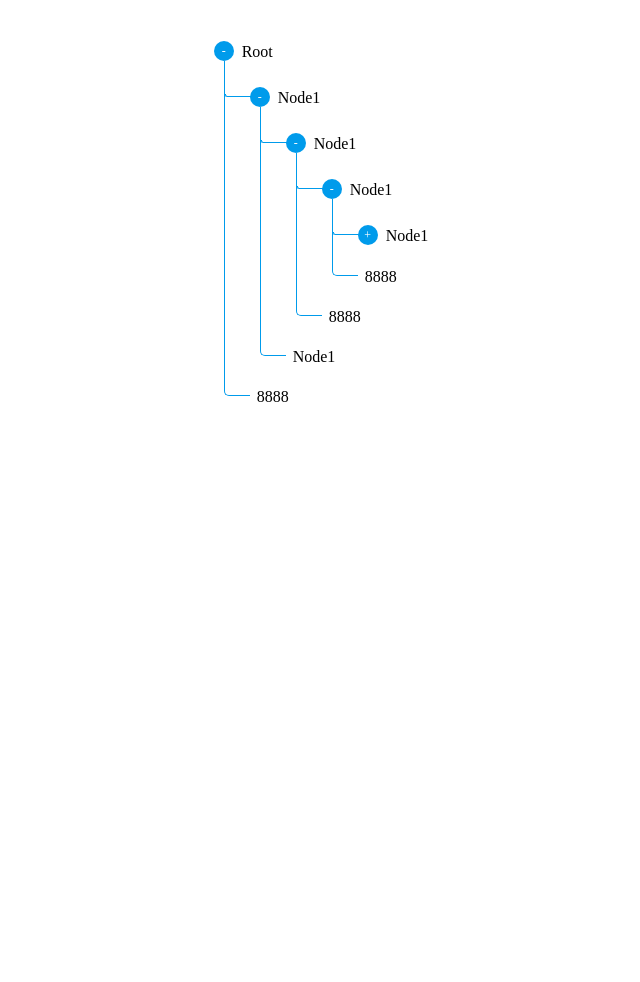
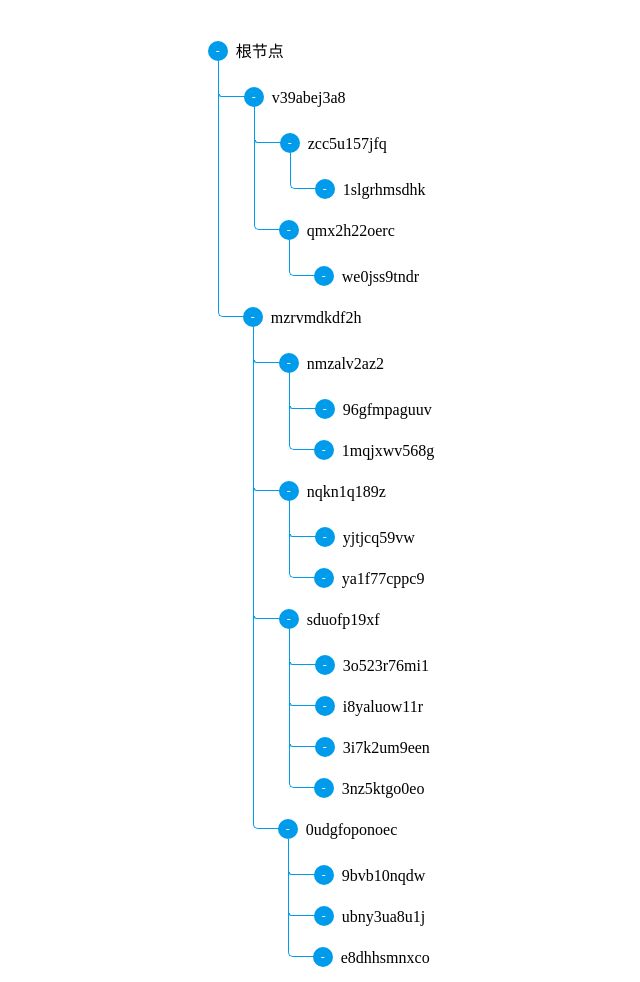
Before and after one commit to yaoxiaojuan/MindMap, a website with bundled scripts: page src/html/index.html in a window 1280 px wide. Shown: the whole page, without its empty margins (319-959 px from the left). Before the commit the page ends 800 px from the top, so only its background shows below. Built offline with nearby package versions, Linux system fonts and the light colour scheme; files whose address does not match are found by name.

Commit message:
random data

```diff
--- a/index.html
+++ b/index.html
@@ -1 +1 @@
-<!DOCTYPE html><html lang="en"><head><meta charset="UTF-8"><title>MindMap</title><link rel="stylesheet" href="./dist/css/index.css"></head><body><div class="wrapper"><div class="tree"><span class="tree-switcher tree-switcher_close tree-node">Root</span><ul class="tree-child-tree"><li><span class="tree-switcher tree-switcher_close tree-node">Node1</span><ul class="tree-child-tree"><li><span class="tree-switcher tree-switcher_close tree-node">Node1</span><ul class="tree-child-tree"><li><span class="tree-switcher tree-switcher_close tree-node">Node1</span><ul class="tree-child-tree"><li><span class="tree-switcher tree-switcher_open tree-node">Node1</span></li><li><span class="tree-node tree-switcher tree-switcher_noop tree-node_active">8888</span></li></ul></li><li><span class="tree-switcher tree-switcher_noop tree-node">8888</span></li></ul></li><li><span class="tree-switcher tree-switcher_noop tree-node">Node1</span></li></ul></li><li><span class="tree-switcher tree-switcher_noop tree-node">8888</span></li></ul></div></div></body><script src="./dist/js/bundle.js"></script></html>
+<!DOCTYPE html><html lang="en"><head><meta charset="UTF-8"><title>MindMap</title><link rel="stylesheet" href="./dist/css/index.css"></head><body><div class="wrapper"><div class="tree" id="tree"></div><!--<button id="random">Random</button>--></div></body><script src="./dist/js/bundle.js"></script></html>
--- a/src/html/index.html
+++ b/src/html/index.html
@@ -7,41 +7,9 @@
 </head>
 <body>
 <div class="wrapper">
-  <div class="tree">
-    <span class="tree-switcher tree-switcher_close tree-node">Root</span>
-    <ul class="tree-child-tree">
-      <li>
-        <span class="tree-switcher tree-switcher_close tree-node">Node1</span>
-        <ul class="tree-child-tree">
-          <li>
-            <span class="tree-switcher tree-switcher_close tree-node">Node1</span>
-            <ul class="tree-child-tree">
-              <li>
-                <span class="tree-switcher tree-switcher_close tree-node">Node1</span>
-                <ul class="tree-child-tree">
-                  <li>
-                    <span class="tree-switcher tree-switcher_open tree-node">Node1</span>
-                  </li>
-                  <li>
-                    <span class="tree-node tree-switcher tree-switcher_noop tree-node_active">8888</span>
-                  </li>
-                </ul>
-              </li>
-              <li>
-                <span class="tree-switcher tree-switcher_noop tree-node">8888</span>
-              </li>
-            </ul>
-          </li>
-          <li>
-            <span class="tree-switcher tree-switcher_noop tree-node">Node1</span>
-          </li>
-        </ul>
-      </li>
-      <li>
-        <span class="tree-switcher tree-switcher_noop tree-node">8888</span>
-      </li>
-    </ul>
+  <div class="tree" id="tree">
   </div>
+  <!--<button id="random">Random</button>-->
 </div>
 </body>
 <script src="./dist/js/bundle.js"></script>
--- a/src/js/app.js
+++ b/src/js/app.js
@@ -1,22 +1,88 @@
-const getJSON = (url, callback) => {
-  const xhr = new XMLHttpRequest();
-  xhr.open('GET', url, true);
-  xhr.responseType = 'json';
-  xhr.onload = () => {
-    const status = xhr.status;
-    console.log(xhr);
-    if (status === 200) {
-      callback(null, xhr.response);
+// 通用方法
+const randomNum = max => Math.ceil(Math.random() * max);
+const randomStr = () => Math.random().toString(36).substr(2);
+
+// 获取节点模板的方法
+const getNodeDom = node => `<span class="tree-switcher tree-switcher_close tree-node">${node.text}</span>`;
+const getChildDom = (childData) => {
+  if (childData.length === 0) {
+    return '';
+  }
+  let str = '<ul class="tree-child-tree">';
+  childData.map((node) => {
+    str += '<li>';
+    str += getNodeDom(node.data);
+    if (node.children.length === 0) {
+      str += '</li>';
     } else {
-      callback(status, xhr.response);
+      str += getChildDom(node.children);
     }
+    return null;
+  });
+  str += '</ul>';
+  return str;
+};
+
+// 随机生成树结构数据
+// TODO: 优化算法
+const randomData = (num, total) => {
+  const nodes = [];
+  if (num === 0 || total === 0) {
+    return nodes;
+  }
+  for (let i = 0; i < num; i += 1) {
+    const data = {
+      data: {
+        id: randomStr(),
+        text: randomStr(),
+      },
+      children: [],
+    };
+    data.children = randomData(randomNum(5), total - 1);
+    nodes.push(data);
+  }
+  return nodes;
+};
+
+// 设置树结构内容
+const setTreeContent = () => {
+  const tree = document.getElementById('tree');
+  const data = {
+    root: {
+      data: {
+        id: 'd9f0899f4fdf',
+        text: '根节点',
+      },
+      children: randomData(randomNum(2), 3),
+    },
   };
-  xhr.send();
+  tree.innerHTML = getNodeDom(data.root.data) + getChildDom(data.root.children);
 };
-getJSON('src/json/basic.json', (err, data) => {
-  if (err !== null) {
-    console.log(`Something went wrong: ${err}`);
-  } else {
-    console.log(data);
-  }
-});
+
+setTreeContent();
+
+// TODO: 绑定random事件
+
+
+// 通过Json文件获取数据
+// const getJSON = (url, callback) => {
+//   const xhr = new XMLHttpRequest();
+//   xhr.open('GET', url, true);
+//   xhr.responseType = 'json';
+//   xhr.onload = () => {
+//     const status = xhr.status;
+//     if (status === 200) {
+//       callback(null, xhr.response);
+//     } else {
+//       callback(status, xhr.response);
+//     }
+//   };
+//   xhr.send();
+// };
+// getJSON('src/json/basic.json', (err, data) => {
+//   if (err !== null) {
+//     console.log(`Something went wrong: ${err}`);
+//   } else {
+//     setTreeContent(data);
+//   }
+// });
```
Also changed, not shown: dist/js/app.js, dist/js/bundle.js.
